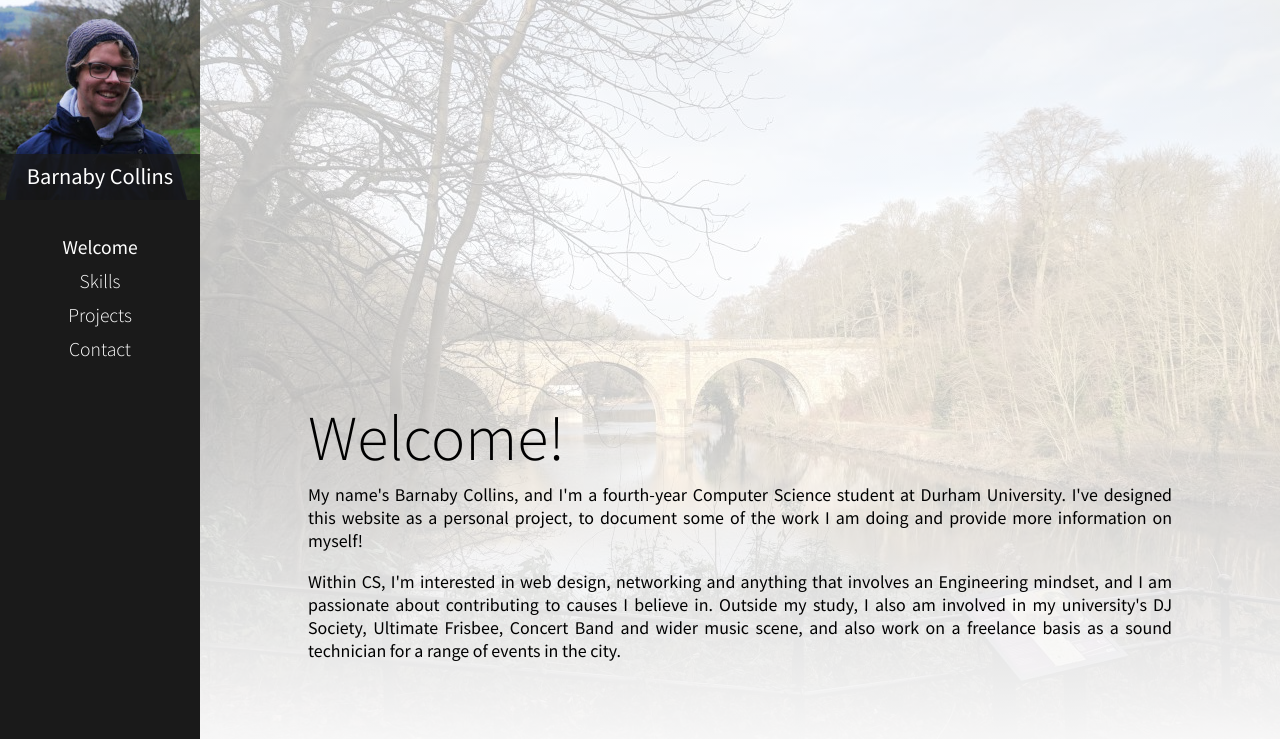
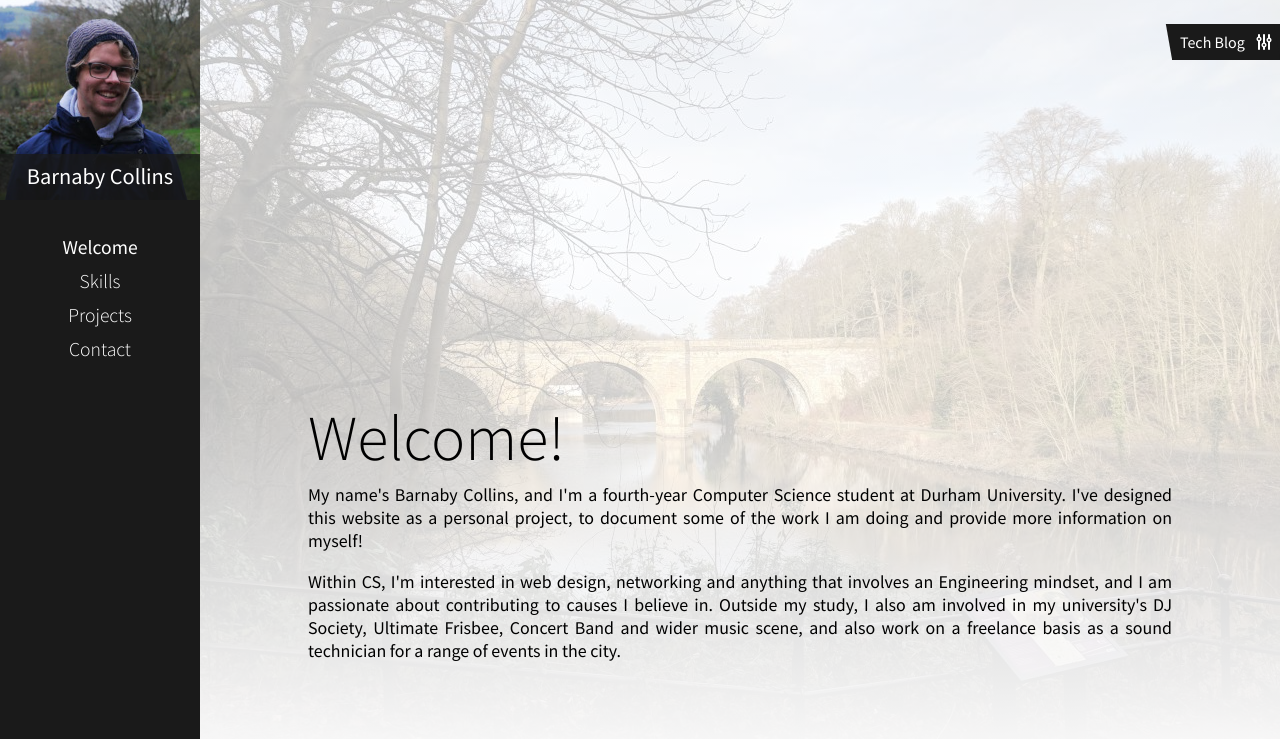
Before and after one commit to barnabycollins/barnabycollins.github.io, a plain HTML site: page index.html in a window 1280 px wide. Shown: the top 739 px of the page. Drawn offline with nearby package versions, Linux system fonts and the light colour scheme; files that its build step writes are made by us from their sources.

Commit message:
Add cool blog banner

```diff
--- a/index.html
+++ b/index.html
@@ -70,6 +70,9 @@
     <meta name="theme-color" content="#1a1a1a">
 </head>
 <body>
+    <div id="blog-banner">
+        <span>Tech Blog <i class="fa-solid fa-sliders"></i></span>
+    </div>
     <div id="sidebar">
         <div id="sidebar-head">
             <a href="#welcome"><h1 id="sidebar-name">Barnaby Collins</h1></a>
--- a/styles/index.scss
+++ b/styles/index.scss
@@ -15,6 +15,46 @@ html {
 ::-webkit-scrollbar-thumb {
     background: #404040;
 }*/
+
+#blog-banner {
+    position: fixed;
+    top: 3vh;
+    right: 0;
+
+    z-index: 30;
+
+    display: flex;
+    align-items: center;
+
+    background-color: $base-color;
+    color: #ffffff;
+
+    padding: 1vh;
+
+    i {
+        margin-left: .5em;
+
+        // font awesome pro here we come
+        transform: rotate(90deg);
+    }
+
+    * {
+        z-index: 31;
+    }
+
+    &::after {
+        content: '';
+        position: absolute;
+        background: inherit;
+        z-index: 29;
+        top: 0;
+        bottom: 1px;
+        left: 0;
+        right: 0;
+        transform-origin: left bottom;
+        transform: skewX(10deg);
+    }
+}
 
 #sidebar {
     width: $sidebar-width;
```
